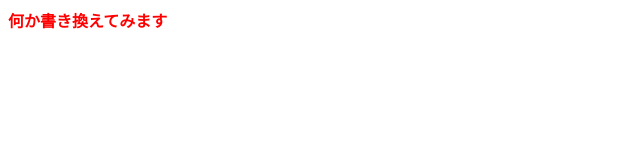
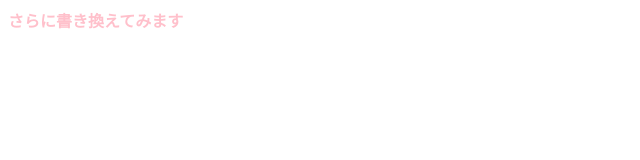
Before and after one commit to Chocir/univ-test, a plain HTML site: page index.html in a window 1280 px wide. Shown: the whole page, without its empty margins (0-640 px from the left). Drawn offline with Linux system fonts and the light colour scheme.

Commit message:
文章とデザインを変更
何か -> さらに
syeleをred -> pink
に変更

```diff
--- a/index.html
+++ b/index.html
@@ -5,6 +5,6 @@
     <title>タイトル</title>
   </head>
   <body>
-    <strong style="color: red">何か書き換えてみます</strong>
+    <strong style="color: pink">さらに書き換えてみます</strong>
   </body>
 </html>
```
